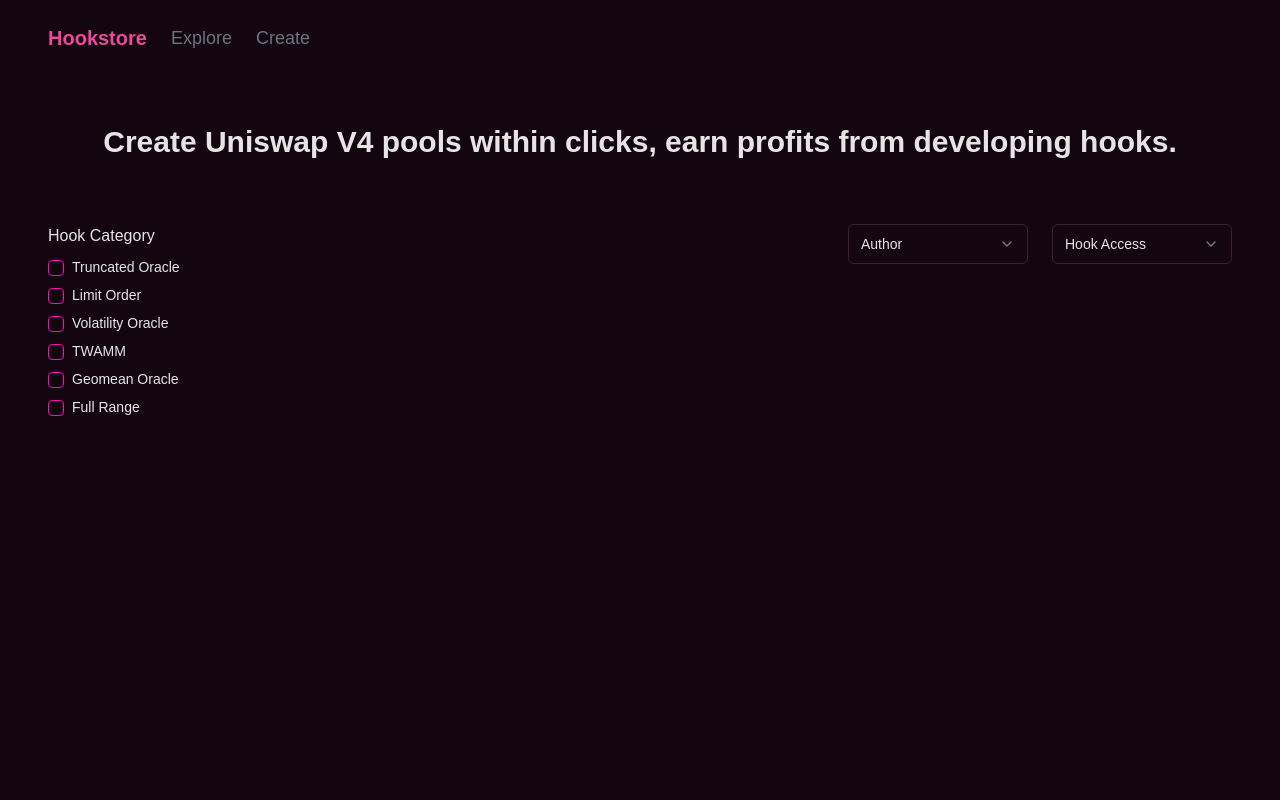
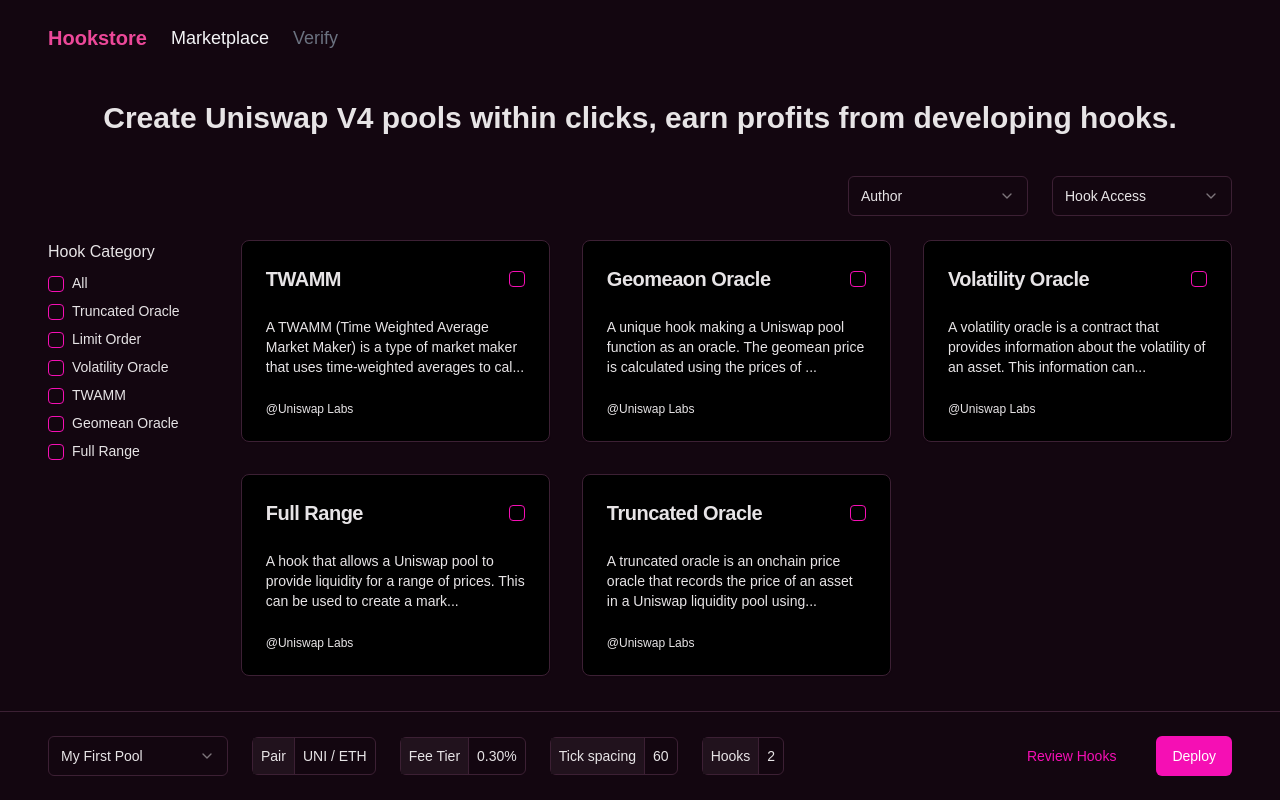
Before and after one commit to clearloop/hookstore-demo, a Next.js app: page / in a window 1280 px wide. Built offline with nearby package versions, Linux system fonts and the light colour scheme.

Commit message:
feat(app): pool info in the footer

```diff
--- a/app/page.tsx
+++ b/app/page.tsx
@@ -1,5 +1,11 @@
 import { Button } from "@/components/ui/button";
-import { Card } from "@/components/ui/card";
+import {
+  Card,
+  CardContent,
+  CardFooter,
+  CardHeader,
+  CardTitle,
+} from "@/components/ui/card";
 import { Checkbox } from "@/components/ui/checkbox";
 import {
   Select,
@@ -8,9 +14,19 @@
   SelectTrigger,
   SelectValue,
 } from "@/components/ui/select";
+import { Separator } from "@/components/ui/separator";
 import Link from "next/link";
 
+interface IHook {
+  name: string;
+  desc: string;
+  author: string;
+  category: string;
+  access: string[];
+}
+
 const CATEGORIES = [
+  "All",
   "Truncated Oracle",
   "Limit Order",
   "Volatility Oracle",
@@ -19,33 +35,61 @@
   "Full Range",
 ];
 
+const HOOKS: IHook[] = [
+  {
+    name: "TWAMM",
+    desc: "A TWAMM (Time Weighted Average Market Maker) is a type of market maker that uses time-weighted averages to cal...",
+    author: "Uniswap Labs",
+    category: "",
+    access: [],
+  },
+  {
+    name: "Geomeaon Oracle",
+    desc: "A unique hook making a Uniswap pool function as an oracle. The geomean price is calculated using the prices of ...",
+    author: "Uniswap Labs",
+    category: "",
+    access: [],
+  },
+  {
+    name: "Volatility Oracle",
+    desc: "A volatility oracle is a contract that provides information about the volatility of an asset. This information can...",
+    author: "Uniswap Labs",
+    category: "",
+    access: [],
+  },
+  {
+    name: "Full Range",
+    desc: "A hook that allows a Uniswap pool to provide liquidity for a range of prices. This can be used to create a mark...",
+    author: "Uniswap Labs",
+    category: "",
+    access: [],
+  },
+  {
+    name: "Truncated Oracle",
+    desc: "A truncated oracle is an onchain price oracle that records the price of an asset in a Uniswap liquidity pool using...",
+    author: "Uniswap Labs",
+    category: "",
+    access: [],
+  },
+];
+
 export default function Home() {
   return (
-    <main className="h-screen px-12">
-      <section className="py-6 space-x-6 flex flex-row items-end text-xl">
+    <main className="h-screen flex flex-col">
+      <section className="py-6 space-x-6 flex flex-row items-end text-xl px-12">
         <div className="text-pink-500 font-bold ">Hookstore</div>
         <Link href="/explore">
-          <div className="text-gray-500 text-lg">Explore</div>
+          <div className="text-gray-100 text-lg">Marketplace</div>
         </Link>
-        <Link href="/create">
-          <div className="text-gray-500 text-lg">Create</div>
+        <Link href="/verify">
+          <div className="text-gray-500 text-lg">Verify</div>
         </Link>
       </section>
-      <section className="py-12 text-3xl font-bold w-full flex justify-center pb-16">
+      <section className="py-6 text-3xl font-bold w-full flex justify-center pb-10">
         Create Uniswap V4 pools within clicks, earn profits from developing
         hooks.
       </section>
-      <section className="flex flex-row">
-        <div className="w-1/5">
-          <div>Hook Category</div>
-          <div className="flex flex-col space-y-3 pt-3">
-            {CATEGORIES.map((i, n) => (
-              <HookCategory key={n} id={n} name={i} />
-            ))}
-          </div>
-        </div>
-        <div className="w-full items-end flex flex-col">
-          <div className="flex flex-row space-x-6">
+      <section className="flex flex-row space-x-6 justify-end px-12">
         <Select>
           <SelectTrigger className="w-[180px]">
             <SelectValue placeholder="Author" />
@@ -73,14 +117,76 @@
             <SelectItem value="9">After Donate</SelectItem>
             <SelectItem value="10">Before Swap Return Delta</SelectItem>
             <SelectItem value="11">After Swap Return Delta</SelectItem>
-                <SelectItem value="12">
-                  After Add Liquidity Return Data
-                </SelectItem>
+            <SelectItem value="12">After Add Liquidity Return Data</SelectItem>
             <SelectItem value="13">
               After Remove Liquidity Return Data
             </SelectItem>
           </SelectContent>
         </Select>
+      </section>
+      <section className="flex flex-row pt-6 px-12">
+        <div className="w-2/5">
+          <div>Hook Category</div>
+          <div className="flex flex-col space-y-3 pt-3">
+            {CATEGORIES.map((i, n) => (
+              <HookCategory key={n} id={n} name={i} />
+            ))}
+          </div>
+        </div>
+        <div className="grid grid-cols-3 gap-8">
+          {/* Cards should be here */}
+          {HOOKS.map((h, idx) => (
+            <HookSpec key={idx} hook={h} />
+          ))}
+        </div>
+      </section>
+      <section className="flex grow"></section>
+      <section className="py-6 border-t">
+        <div className="px-12 flex flex-row justify-between">
+          <div className="flex flex-row items-center space-x-6">
+            <Select defaultValue="0">
+              <SelectTrigger className="w-[180px]">
+                <SelectValue placeholder="Select a Pool" />
+              </SelectTrigger>
+              <SelectContent>
+                <SelectItem value="42">Create a new Pool</SelectItem>
+                <Separator />
+                <SelectItem value="0">My First Pool</SelectItem>
+                <SelectItem value="1">My Second Pool</SelectItem>
+              </SelectContent>
+            </Select>
+
+            <div className="border rounded-md flex flex-row text-sm">
+              <div className="border-r bg-secondary">
+                <div className="p-2">Pair</div>
+              </div>{" "}
+              <div className="p-2">UNI / ETH</div>
+            </div>
+
+            <div className="border rounded-md flex flex-row text-sm">
+              <div className="border-r bg-secondary">
+                <div className="p-2">Fee Tier</div>
+              </div>{" "}
+              <div className="p-2">0.30%</div>
+            </div>
+
+            <div className="border rounded-md flex flex-row text-sm">
+              <div className="border-r bg-secondary">
+                <div className="p-2">Tick spacing</div>
+              </div>{" "}
+              <div className="p-2">60</div>
+            </div>
+
+            <div className="border rounded-md flex flex-row text-sm">
+              <div className="border-r bg-secondary">
+                <div className="p-2">Hooks</div>
+              </div>{" "}
+              <div className="p-2">2</div>
+            </div>
+          </div>
+          <div className="space-x-6">
+            <Button variant="link">Review Hooks</Button>
+            <Button>Deploy</Button>
           </div>
         </div>
       </section>
@@ -101,3 +207,16 @@
     </div>
   );
 }
+
+function HookSpec({ hook }: { hook: IHook }) {
+  return (
+    <Card className="hover:cursor-pointer">
+      <CardHeader className="flex flex-row justify-between">
+        <CardTitle className="text-xl">{hook.name}</CardTitle>
+        <Checkbox />
+      </CardHeader>
+      <CardContent className="text-sm">{hook.desc}</CardContent>
+      <CardFooter className="text-xs">@{hook.author}</CardFooter>
+    </Card>
+  );
+}
--- /dev/null
+++ b/components/ui/separator.tsx
@@ -0,0 +1,31 @@
+"use client"
+
+import * as React from "react"
+import * as SeparatorPrimitive from "@radix-ui/react-separator"
+
+import { cn } from "@/lib/utils"
+
+const Separator = React.forwardRef<
+  React.ElementRef<typeof SeparatorPrimitive.Root>,
+  React.ComponentPropsWithoutRef<typeof SeparatorPrimitive.Root>
+>(
+  (
+    { className, orientation = "horizontal", decorative = true, ...props },
+    ref
+  ) => (
+    <SeparatorPrimitive.Root
+      ref={ref}
+      decorative={decorative}
+      orientation={orientation}
+      className={cn(
+        "shrink-0 bg-border",
+        orientation === "horizontal" ? "h-[1px] w-full" : "h-full w-[1px]",
+        className
+      )}
+      {...props}
+    />
+  )
+)
+Separator.displayName = SeparatorPrimitive.Root.displayName
+
+export { Separator }
--- a/package.json
+++ b/package.json
@@ -11,6 +11,7 @@
   "dependencies": {
     "@radix-ui/react-checkbox": "^1.1.2",
     "@radix-ui/react-select": "^2.1.2",
+    "@radix-ui/react-separator": "^1.1.0",
     "@radix-ui/react-slot": "^1.1.0",
     "class-variance-authority": "^0.7.0",
     "clsx": "^2.1.1",
```
Also changed, not shown: 1 other file (tests, documents, lock files or other folders). Lines whose indentation alone changed are shown as unchanged.
